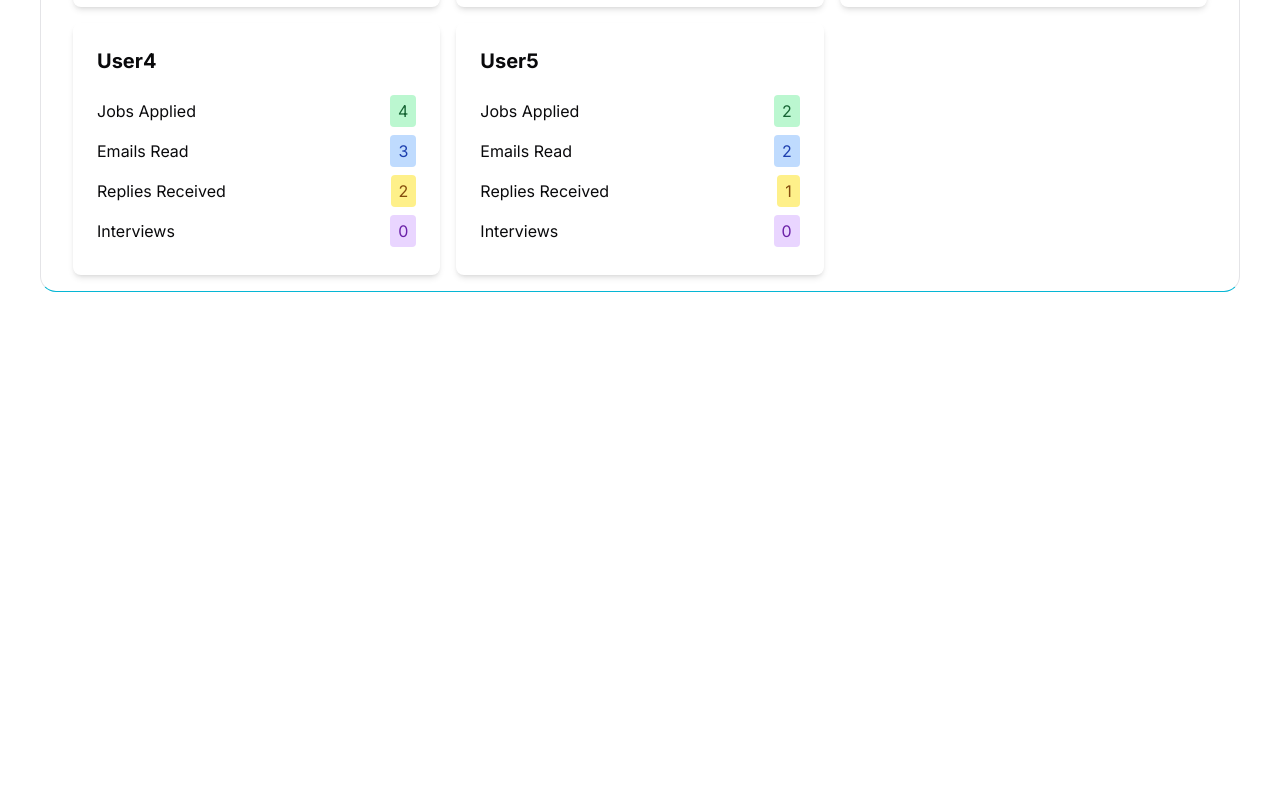
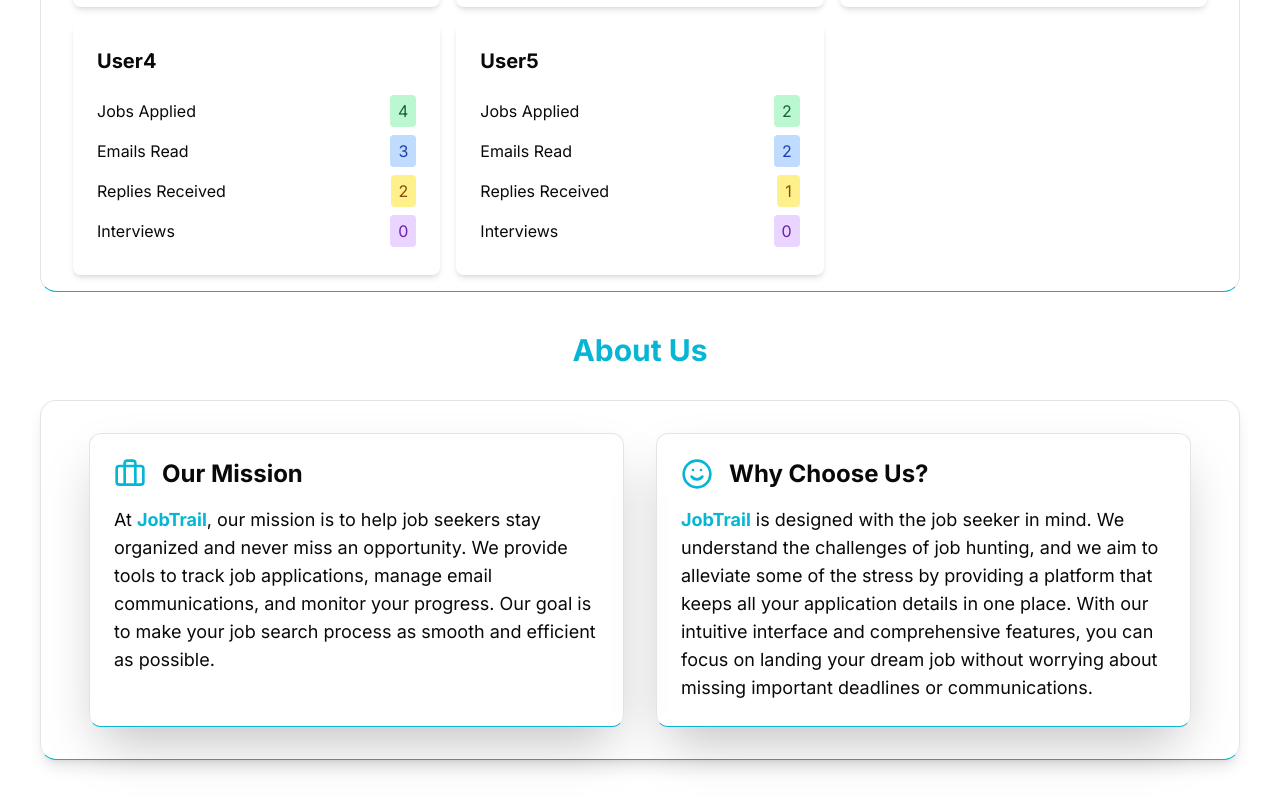
Before and after one commit to QUxPTA/jobtrail, a Next.js app: page / in a window 1280 px wide. Shown: the part 1348-2148 px from the top of the page. Before the commit the page ends 1680 px from the top, so only its background shows below. Built offline with nearby package versions, Linux system fonts and the light colour scheme.

Commit message:
Add about us section, mission and why choose us section, with styling

```diff
--- a/app/page.tsx
+++ b/app/page.tsx
@@ -1,3 +1,4 @@
+import AboutUs from '@/components/landing/AboutUs';
 import Hero from '@/components/landing/Hero';
 import Leaderboard from '@/components/landing/Leaderboard';
 import Image from 'next/image';
@@ -11,6 +12,9 @@ export default function Home() {
       <article>
         <Leaderboard />
       </article>
+      <article>
+        <AboutUs />
+      </article>
     </main>
   );
 }
--- /dev/null
+++ b/components/landing/AboutUs.tsx
@@ -0,0 +1,46 @@
+import React from 'react';
+import { Briefcase, Smile } from 'lucide-react';
+
+const AboutUs = () => {
+  return (
+    <section className='m-10'>
+      <h2 className='text-cyan-500 text-3xl font-bold text-center mb-8'>
+        About Us
+      </h2>
+      <div className='container mx-auto px-4 py-6 md:py-8 md:px-12 rounded-2xl border border-b-cyan-500 shadow-lg'>
+        <div className='grid grid-cols-1 md:grid-cols-2 gap-8'>
+          <div className='p-6 rounded-xl shadow-2xl border border-b-cyan-500'>
+            <div className='flex items-center mb-4'>
+              <Briefcase className='w-8 h-8 text-cyan-500 mr-4' />
+              <h3 className='text-2xl font-bold'>Our Mission</h3>
+            </div>
+            <p className='text-lg'>
+              At <span className='font-bold text-cyan-500'>JobTrail</span>, our
+              mission is to help job seekers stay organized and never miss an
+              opportunity. We provide tools to track job applications, manage
+              email communications, and monitor your progress. Our goal is to
+              make your job search process as smooth and efficient as possible.
+            </p>
+          </div>
+          <div className='p-6 rounded-xl shadow-2xl border border-b-cyan-500'>
+            <div className='flex items-center mb-4'>
+              <Smile className='w-8 h-8 text-cyan-500 mr-4' />
+              <h3 className='text-2xl font-bold'>Why Choose Us?</h3>
+            </div>
+            <p className='text-lg'>
+              <span className='font-bold text-cyan-500'>JobTrail</span> is
+              designed with the job seeker in mind. We understand the challenges
+              of job hunting, and we aim to alleviate some of the stress by
+              providing a platform that keeps all your application details in
+              one place. With our intuitive interface and comprehensive
+              features, you can focus on landing your dream job without worrying
+              about missing important deadlines or communications.
+            </p>
+          </div>
+        </div>
+      </div>
+    </section>
+  );
+};
+
+export default AboutUs;
```
